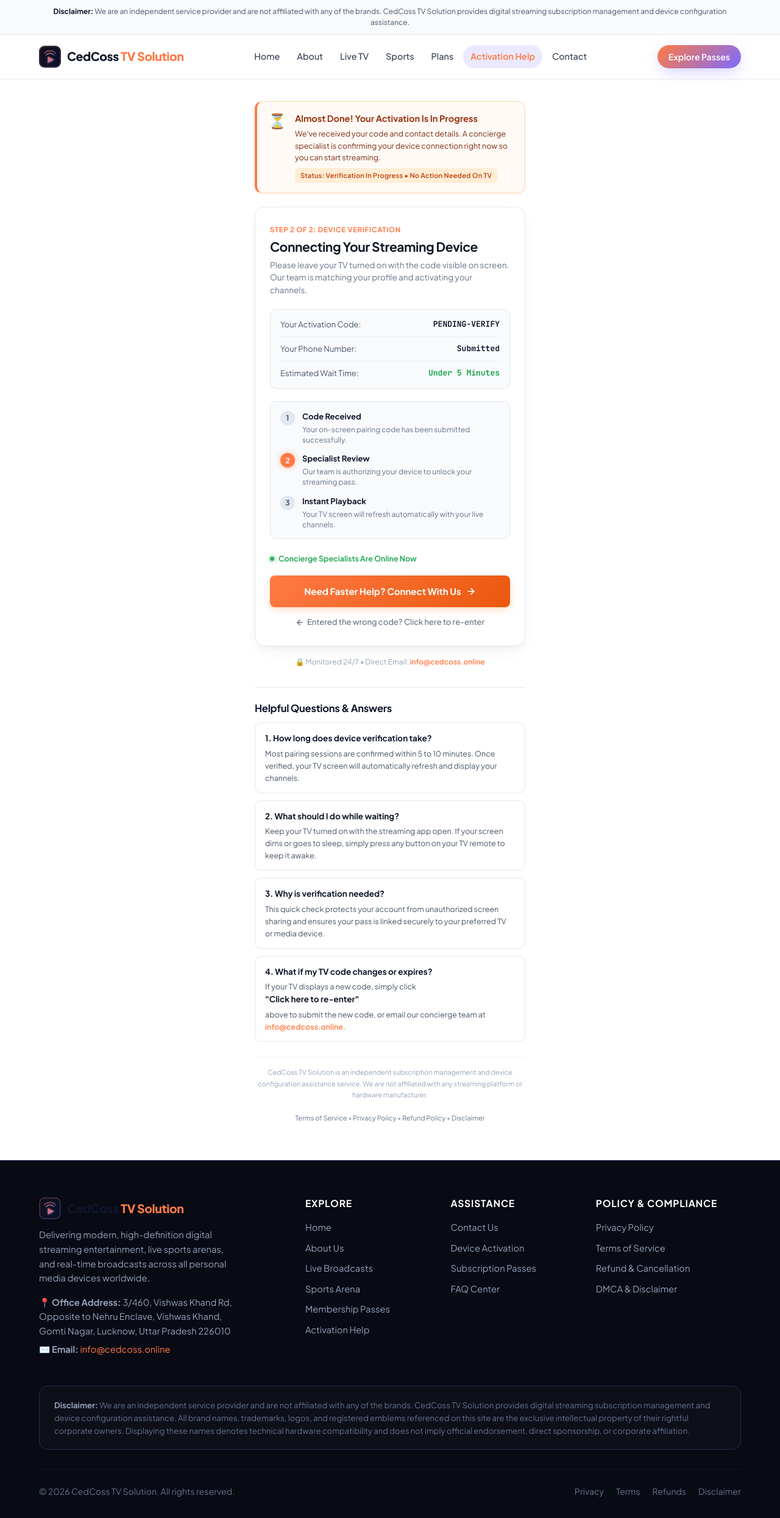
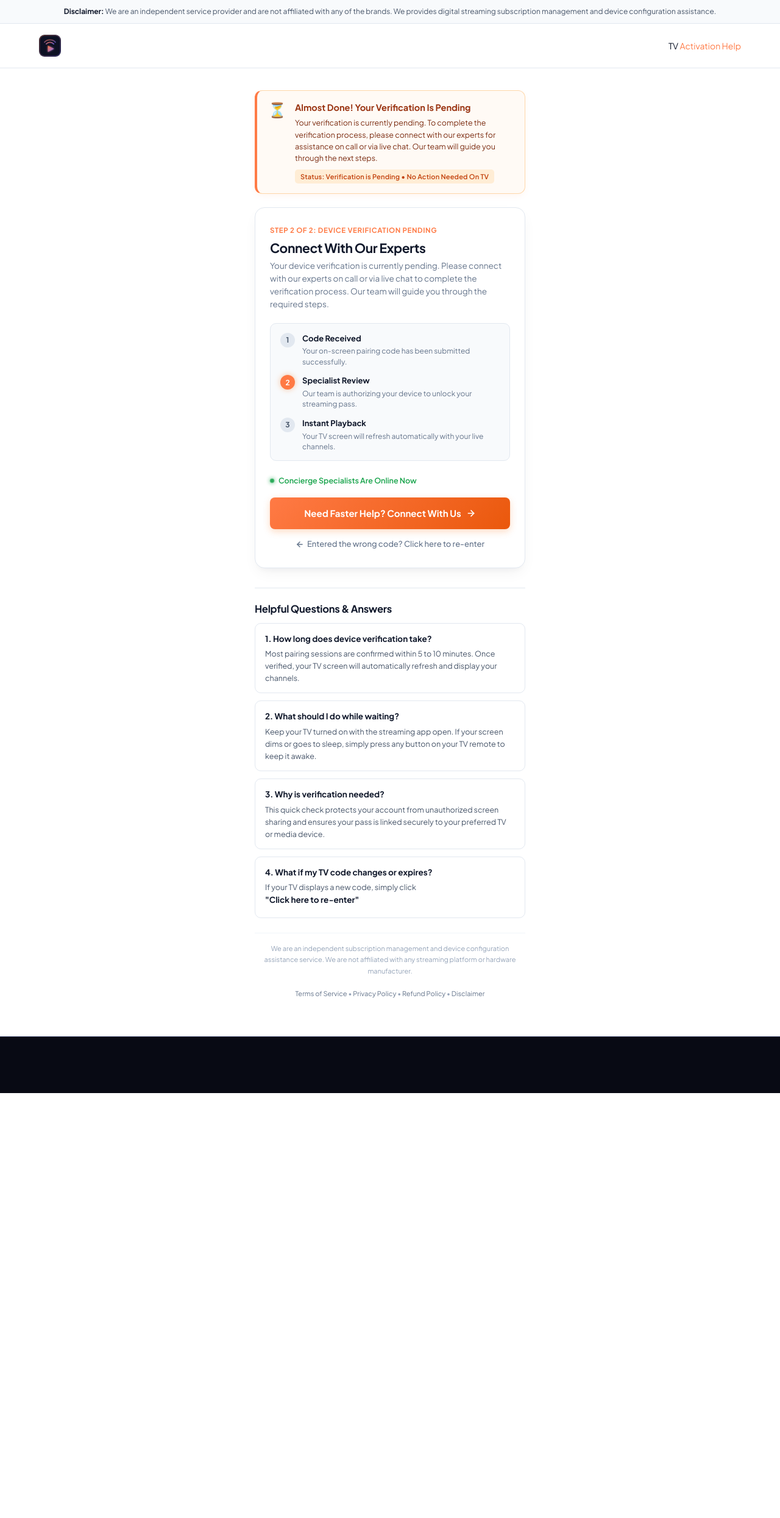
Before and after one commit to sofiacarson2232-ctrl/CedCoss-TV-Solution, a plain HTML site: page activation-pending.html in a window 1280 px wide. Shown: the whole page at 61% size. After the commit the page ends 1793 px from the top, so only its background shows below. Drawn offline with Linux system fonts and the light colour scheme.

Commit message:
Update activation-pending.html

```diff
--- a/activation-pending.html
+++ b/activation-pending.html
@@ -376,36 +376,18 @@
   <!-- Top Independent Disclaimer Bar -->
   <div class="pending-disclaimer-strip">
     <div class="container">
-      <strong>Disclaimer:</strong> We are an independent service provider and are not affiliated with any of the brands. CedCoss TV Solution provides digital streaming subscription management and device configuration assistance.
+      <strong>Disclaimer:</strong> We are an independent service provider and are not affiliated with any of the brands. We provides digital streaming subscription management and device configuration assistance.
     </div>
   </div>
 
   <!-- Header & Navigation -->
   <header class="site-header">
     <div class="container header-container">
-      <a href="index.html" class="brand-link">
+
         <img src="assets/icons/favicon.svg" alt="CedCoss TV Solution Logo" class="brand-logo">
-        <span>CedCoss <span style="color: var(--accent-orange);">TV Solution</span></span>
+        <span>TV <span style="color: var(--accent-orange);">Activation Help</span></span>
       </a>
 
-      <nav class="nav-menu">
-        <a href="index.html" class="nav-link">Home</a>
-        <a href="about.html" class="nav-link">About</a>
-        <a href="broadcast-tv.html" class="nav-link">Live TV</a>
-        <a href="sports-hub.html" class="nav-link">Sports</a>
-        <a href="pricing-plans.html" class="nav-link">Plans</a>
-        <a href="activationhelp.html" class="nav-link active">Activation Help</a>
-        <a href="contact.html" class="nav-link">Contact</a>
-      </nav>
-
-      <div class="header-actions">
-        <a href="pricing-plans.html" class="btn btn-primary btn-sm">Explore Passes</a>
-        <button class="mobile-toggle" aria-label="Toggle navigation menu" aria-expanded="false">
-          <span></span>
-          <span></span>
-          <span></span>
-        </button>
-      </div>
          </div>
   </header>
 
@@ -416,35 +398,19 @@
     <div class="pending-notice">
       <div class="notice-icon">⏳</div>
       <div class="notice-body">
-        <strong>Almost Done! Your Activation Is In Progress</strong>
-        <p>We've received your code and contact details. A concierge specialist is confirming your device connection right now so you can start streaming.</p>
-        <span class="notice-tag">Status: Verification In Progress &bull; No Action Needed On TV</span>
+        <strong>Almost Done! Your Verification Is Pending</strong>
+        <p>Your verification is currently pending. To complete the verification process, please connect with our experts for assistance on call or via live chat. Our team will guide you through the next steps.</p>
+        <span class="notice-tag">Status: Verification is Pending &bull; No Action Needed On TV</span>
       </div>
     </div>
 
     <!-- Friendly Action Card -->
     <div class="pending-card">
-      <div class="pending-card-label">Step 2 of 2: Device Verification</div>
-      <h1 class="pending-card-title">Connecting Your Streaming Device</h1>
+      <div class="pending-card-label">Step 2 of 2: Device Verification Pending</div>
+      <h1 class="pending-card-title">Connect With Our Experts</h1>
       <p class="pending-card-sub">
-        Please leave your TV turned on with the code visible on screen. Our team is matching your profile and activating your channels.
-      </p>
+       Your device verification is currently pending. Please connect with our experts on call or via live chat to complete the verification process. Our team will guide you through the required steps.
 
-      <!-- Session Meta Box -->
-      <div class="session-meta-box">
-        <div class="meta-row">
-          <span>Your Activation Code:</span>
-          <span class="meta-value" id="displayCodeBadge">PENDING-VERIFY</span>
-        </div>
-        <div class="meta-row">
-          <span>Your Phone Number:</span>
-          <span class="meta-value" id="displayPhoneBadge">Submitted</span>
-        </div>
-        <div class="meta-row">
-          <span>Estimated Wait Time:</span>
-          <span class="meta-value" style="color: #16a34a;">Under 5 Minutes</span>
-        </div>
-      </div>
 
       <!-- 3-Step Simple Progress Guide -->
       <div class="steps-flow">
@@ -476,7 +442,10 @@
         <span>Concierge Specialists Are Online Now</span>
       </div>
 
-      <a href="contact.html?ref=activation-pending" class="pending-btn" id="conciergeActionBtn">
+    <a href="javascript:void(0);"
+   class="pending-btn"
+   id="conciergeActionBtn"
+   onclick="Tawk_API.maximize();">
   <span>Need Faster Help? Connect With Us</span>
   <svg width="16" height="16" viewBox="0 0 24 24" fill="none" stroke="currentColor" stroke-width="2.5" stroke-linecap="round" stroke-linejoin="round">
     <line x1="5" y1="12" x2="19" y2="12"></line>
@@ -493,9 +462,7 @@
       </a>
     </div>
 
-    <div class="support-note">
-      🔒 Monitored 24/7 &bull; Direct Email: <a href="mailto:info@cedcoss.online" style="color: var(--accent-orange); font-weight: 600; text-decoration: none;">info@cedcoss.online</a>
-    </div>
+
 
     <!-- User-Friendly FAQ Section -->
     <section class="pending-seo">
@@ -518,12 +485,11 @@
 
       <div class="faq-card">
         <strong>4. What if my TV code changes or expires?</strong>
-        <p>If your TV displays a new code, simply click <strong>"Click here to re-enter"</strong> above to submit the new code, or email our concierge team at <a href="mailto:info@cedcoss.online" style="color: var(--accent-orange); font-weight: 600; text-decoration: none;">info@cedcoss.online</a>.</p>
-      </div>
+        <p>If your TV displays a new code, simply click <strong>"Click here to re-enter"</strong> </p>
     </section>
 
     <div class="pending-disclaimer-card">
-      CedCoss TV Solution is an independent subscription management and device configuration assistance service. We are not affiliated with any streaming platform or hardware manufacturer.
+     We are an independent subscription management and device configuration assistance service. We are not affiliated with any streaming platform or hardware manufacturer.
       <br><br>
       <a href="terms.html">Terms of Service</a> &bull; <a href="privacy.html">Privacy Policy</a> &bull; <a href="refund-policy.html">Refund Policy</a> &bull; <a href="disclaimer.html">Disclaimer</a>
     </div>
@@ -532,71 +498,7 @@
 
   <!-- Footer -->
   <footer class="site-footer">
-    <div class="container">
-      <div class="footer-grid">
-        <div class="footer-brand">
-          <a href="index.html" class="brand-link">
-            <img src="assets/icons/favicon.svg" alt="CedCoss TV Solution Logo" class="brand-logo">
-            <span>CedCoss <span style="color: var(--accent-orange);">TV Solution</span></span>
-          </a>
-          <p>
-            Delivering modern, high-definition digital streaming entertainment, live sports arenas, and real-time broadcasts across all personal media devices worldwide.
-          </p>
-          <div style="margin-top: 1rem; font-size: 0.85rem; color: var(--text-secondary); line-height: 1.6;">
-            <p><strong>📍 Office Address:</strong> 3/460, Vishwas Khand Rd, Opposite to Nehru Enclave, Vishwas Khand, Gomti Nagar, Lucknow, Uttar Pradesh 226010</p>
-            <p style="margin-top: 0.4rem;"><strong>✉️ Email:</strong> <a href="mailto:info@cedcoss.online" style="color: var(--accent-orange);">info@cedcoss.online</a></p>
-          </div>
-        </div>
 
-        <div class="footer-col">
-          <h4>Explore</h4>
-          <ul>
-            <li><a href="index.html">Home</a></li>
-            <li><a href="about.html">About Us</a></li>
-            <li><a href="broadcast-tv.html">Live Broadcasts</a></li>
-            <li><a href="sports-hub.html">Sports Arena</a></li>
-            <li><a href="pricing-plans.html">Membership Passes</a></li>
-            <li><a href="activationhelp.html">Activation Help</a></li>
-          </ul>
-        </div>
-
-        <div class="footer-col">
-          <h4>Assistance</h4>
-          <ul>
-            <li><a href="contact.html">Contact Us</a></li>
-            <li><a href="activationhelp.html">Device Activation</a></li>
-            <li><a href="pricing-plans.html">Subscription Passes</a></li>
-            <li><a href="contact.html#faq">FAQ Center</a></li>
-          </ul>
-        </div>
-
-        <div class="footer-col">
-          <h4>Policy & Compliance</h4>
-          <ul>
-            <li><a href="privacy.html">Privacy Policy</a></li>
-            <li><a href="terms.html">Terms of Service</a></li>
-            <li><a href="refund-policy.html">Refund & Cancellation</a></li>
-            <li><a href="disclaimer.html">DMCA & Disclaimer</a></li>
-          </ul>
-        </div>
-      </div>
-
-      <div class="footer-disclaimer-box">
-        <strong>Disclaimer:</strong> We are an independent service provider and are not affiliated with any of the brands. CedCoss TV Solution provides digital streaming subscription management and device configuration assistance. All brand names, trademarks, logos, and registered emblems referenced on this site are the exclusive intellectual property of their rightful corporate owners. Displaying these names denotes technical hardware compatibility and does not imply official endorsement, direct sponsorship, or corporate affiliation.
-      </div>
-
-      <div class="footer-bottom">
-        <div>
-          &copy; <span class="dynamic-year"></span> CedCoss TV Solution. All rights reserved.
-        </div>
-        <div class="footer-legal-links">
-          <a href="privacy.html">Privacy</a>
-          <a href="terms.html">Terms</a>
-          <a href="refund-policy.html">Refunds</a>
-          <a href="disclaimer.html">Disclaimer</a>
-        </div>
-      </div>
-    </div>
   </footer>
 
   <script src="assets/js/app.js"></script>
```
Lines whose indentation alone changed are shown as unchanged.
